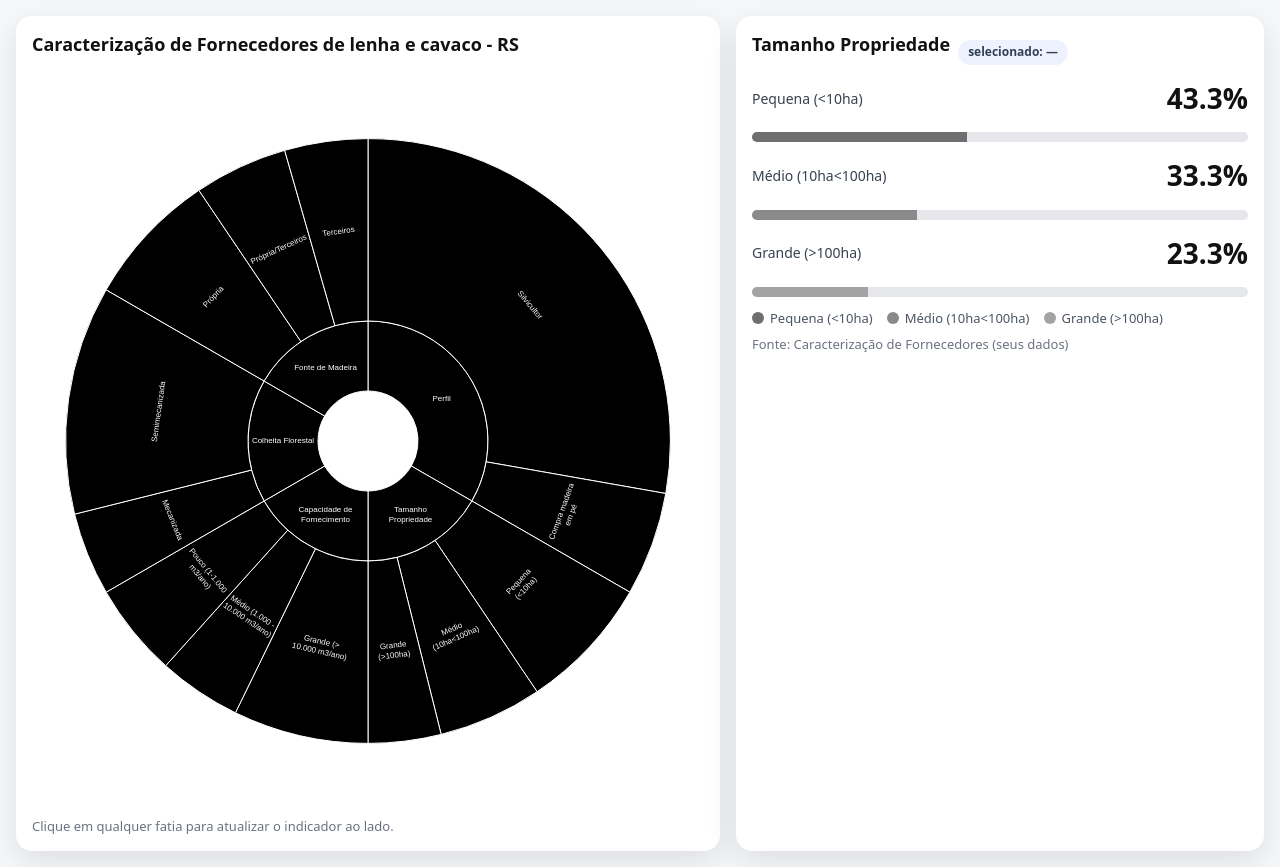
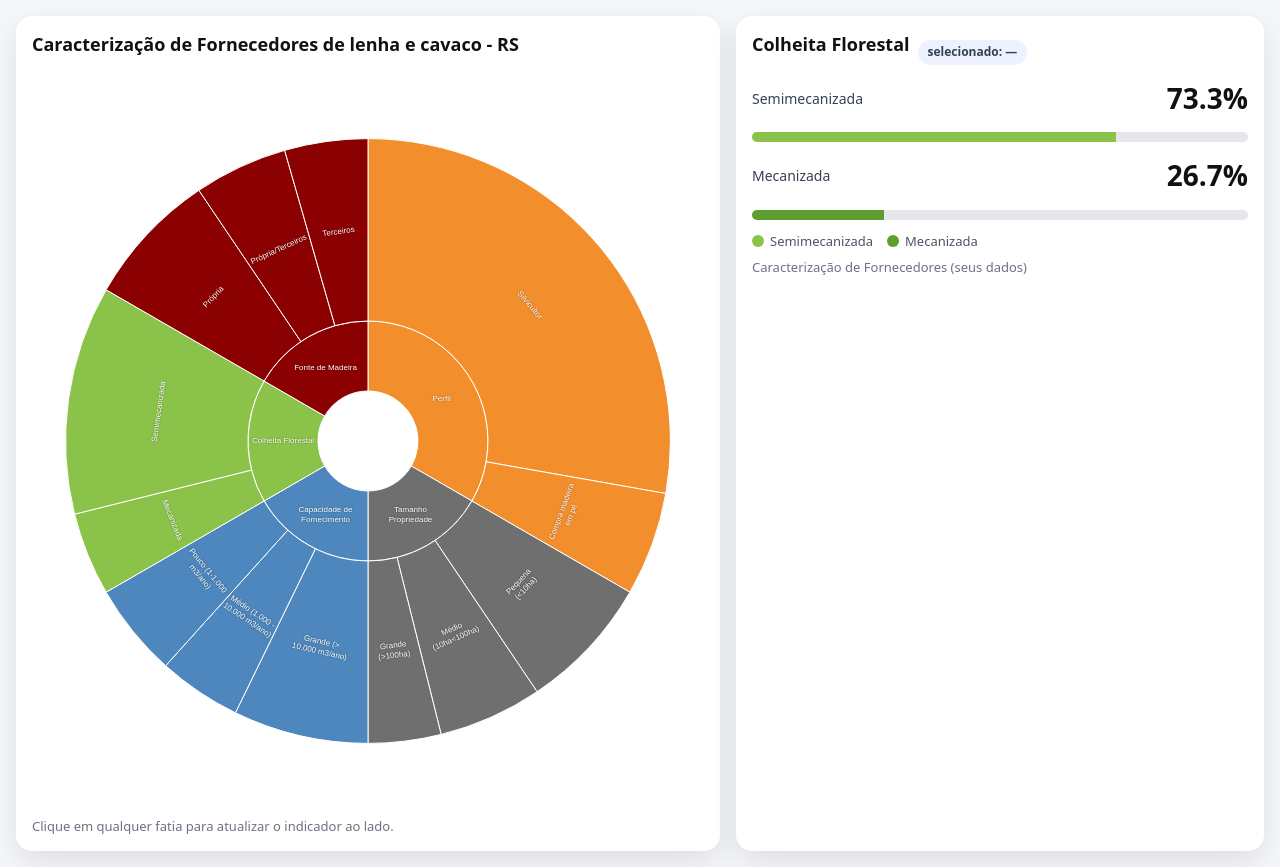
Before and after one commit to victormelo85/sunburst-dashboard, a plain HTML site: page dashboard-interativo.html in a window 1280 px wide. Drawn offline with nearby package versions, Linux system fonts and the light colour scheme.

Commit message:
Update dashboard-interativo.html

```diff
--- a/dashboard-interativo.html
+++ b/dashboard-interativo.html
@@ -42,19 +42,20 @@
   <!-- DIREITA: INDICADOR DINÂMICO -->
   <div class="card" id="panel">
     <div class="ind-title">
-      <h1 id="indTitle">Tamanho da Propriedade</h1>
+      <h1 id="indTitle">—</h1>
       <span class="chip" id="indChip">selecionado: —</span>
     </div>
     <div class="rows" id="rows"></div>
     <div class="legend" id="legend"></div>
-    <div class="muted" style="margin-top:8px">Fonte: Caracterização de Fornecedores (seus dados)</div>
+    <div class="muted" style="margin-top:8px">Caracterização de Fornecedores (seus dados)</div>
   </div>
 </div>
 
 <script>
-  // ------------------------------
-  // DADOS (os mesmos do estudo)
-  // ------------------------------
+  // ---------- CONFIG ----------
+  const DEFAULT_THEME = "Colheita Florestal"; // Troque se quiser outro tema inicial
+
+  // ---------- DADOS ----------
   const data = {
     name: "Caracterização",
     children: [
@@ -84,26 +85,23 @@
     ]
   };
 
-  // Paleta por TEMA
-  const themeColor = {
-    "Perfil": "var(--perfil)",
-    "Tamanho Propriedade": "var(--tam)",
-    "Capacidade de Fornecimento": "var(--cap)",
-    "Colheita Florestal": "var(--col)",
-    "Fonte de Madeira": "var(--fon)"
+  // Cores do sunburst (hex explícito; ECharts não lê var(--...))
+  const themeColorHEX = {
+    "Perfil": "#f28e2c",
+    "Tamanho Propriedade": "#6f6f6f",
+    "Capacidade de Fornecimento": "#4d87bd",
+    "Colheita Florestal": "#8bc34a",
+    "Fonte de Madeira": "#8b0000"
   };
 
-  // -----------------------------------
-  // ECHARTS: SUNBURST (clique = ação)
-  // -----------------------------------
   // pinta filhos com a cor do TEMA
   function colorize(node){
     if(node.children){
       node.itemStyle = node.itemStyle || {};
-      node.itemStyle.color = themeColor[node.name] || node.itemStyle.color;
+      node.itemStyle.color = themeColorHEX[node.name] || node.itemStyle.color;
       node.children.forEach(c=>{
         c.itemStyle = c.itemStyle || {};
-        c.itemStyle.color = themeColor[node.name] || c.itemStyle.color;
+        c.itemStyle.color = themeColorHEX[node.name] || c.itemStyle.color;
       });
       node.children.forEach(colorize);
     }
@@ -123,7 +121,7 @@
       data: data.children,
       radius: [50, '90%'],
       sort: null,
-      nodeClick: false,                 // não faz drilldown
+      nodeClick: false,
       emphasis: { focus: 'self' },
       label: {
         show: true, rotate: 'tangential', minAngle: 4,
@@ -152,49 +150,55 @@
   });
 
   // ------------------------------------------------
-  // INDICADOR DINÂMICO (gera linhas + barras + %)
+  // INDICADOR DINÂMICO
   // ------------------------------------------------
   const rowsEl   = document.getElementById('rows');
   const legendEl = document.getElementById('legend');
   const titleEl  = document.getElementById('indTitle');
   const chipEl   = document.getElementById('indChip');
 
-  // Mapa para criar o indicador por TEMA
-  // (ordem das linhas e rótulos)
+  // Paleta dos painéis (pode usar var() aqui porque é CSS no DOM)
+  const colorsPanel = {
+    perfil: { a:"var(--perfil)", b:"#f7b267" },
+    tamanho: { a:"var(--tam)", b:"#8a8a8a", c:"#a3a3a3" },
+    capacidade: { a:"var(--cap)", b:"#6ba1d3", c:"#88b8e3" },
+    colheita: { a:"var(--col)", b:"#5e9e2f" },
+    fonte: { a:"var(--fon)", b:"#a63838", c:"#c25b5b" }
+  };
+
+  // ordem das linhas por tema
   const indicatorMap = {
     "Perfil": [
-      { key:"Silvicultor"           , color:"var(--perfil)" },
-      { key:"Compra madeira em pé"  , color:"#f7b267" }
+      { key:"Silvicultor",              color: colorsPanel.perfil.a },
+      { key:"Compra madeira em pé",    color: colorsPanel.perfil.b }
     ],
     "Tamanho Propriedade": [
-      { key:"Pequena (<10ha)"       , color:"var(--tam)" },
-      { key:"Médio (10ha<100ha)"    , color:"#8a8a8a"   },
-      { key:"Grande (>100ha)"       , color:"#a3a3a3"   }
+      { key:"Pequena (<10ha)",         color: colorsPanel.tamanho.a },
+      { key:"Médio (10ha<100ha)",      color: colorsPanel.tamanho.b },
+      { key:"Grande (>100ha)",         color: colorsPanel.tamanho.c }
     ],
     "Capacidade de Fornecimento": [
-      { key:"Grande (> 10.000 m3/ano)", color:"var(--cap)" },
-      { key:"Médio (1.000 - 10.000 m3/ano)", color:"#6ba1d3" },
-      { key:"Pouco (1-1.000 m3/ano)" , color:"#88b8e3" }
+      { key:"Grande (> 10.000 m3/ano)",   color: colorsPanel.capacidade.a },
+      { key:"Médio (1.000 - 10.000 m3/ano)", color: colorsPanel.capacidade.b },
+      { key:"Pouco (1-1.000 m3/ano)",      color: colorsPanel.capacidade.c }
     ],
     "Colheita Florestal": [
-      { key:"Semimecanizada" , color:"var(--col)" },
-      { key:"Mecanizada"     , color:"#5e9e2f" }
+      { key:"Semimecanizada",           color: colorsPanel.colheita.a },
+      { key:"Mecanizada",               color: colorsPanel.colheita.b }
     ],
     "Fonte de Madeira": [
-      { key:"Própria"           , color:"var(--fon)"  },
-      { key:"Própria/Terceiros" , color:"#a63838" },
-      { key:"Terceiros"         , color:"#c25b5b" }
+      { key:"Própria",                  color: colorsPanel.fonte.a },
+      { key:"Própria/Terceiros",        color: colorsPanel.fonte.b },
+      { key:"Terceiros",                color: colorsPanel.fonte.c }
     ]
   };
 
-  // procura os valores de um TEMA
   function getThemeValues(theme){
     const node = data.children.find(d=>d.name===theme);
     if(!node) return [];
     return node.children.map(c=>({ name:c.name, value:c.value }));
   }
 
-  // renderiza o indicador para um TEMA
   function renderIndicator(theme, clickedLabel){
     const defs = indicatorMap[theme]; if(!defs) return;
     const vals = getThemeValues(theme);
@@ -223,21 +227,19 @@
     });
   }
 
-  // inicial: mostra "Tamanho Propriedade"
-  renderIndicator("Tamanho Propriedade");
+  // inicial
+  renderIndicator(DEFAULT_THEME);
 
-  // clique numa fatia → pega o TEMA (nível 1) e atualiza painel
+  // clique numa fatia → atualiza painel pelo TEMA
   chart.on('click', (p)=>{
     const tpi = p.treePathInfo || [];
     const theme = tpi[1] ? tpi[1].name : p.name;
     if (indicatorMap[theme]) {
-      // rótulo clicado (útil para mostrar no chip)
       const clickedLabel = (tpi.length>=3 ? tpi[2].name : '');
       renderIndicator(theme, clickedLabel);
     }
   });
 
-  // resize
   window.addEventListener('resize', ()=>chart.resize());
 </script>
 </body>
```
